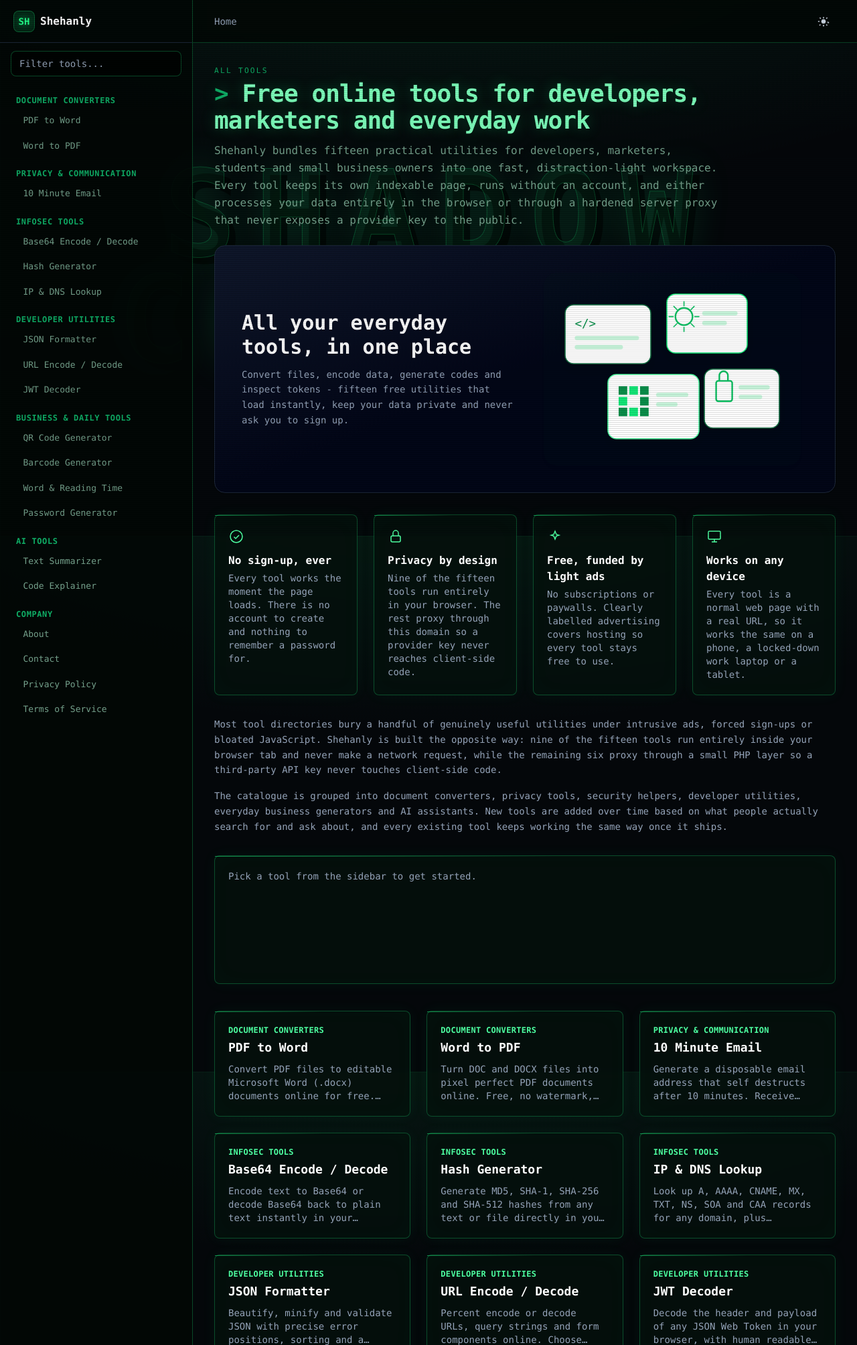
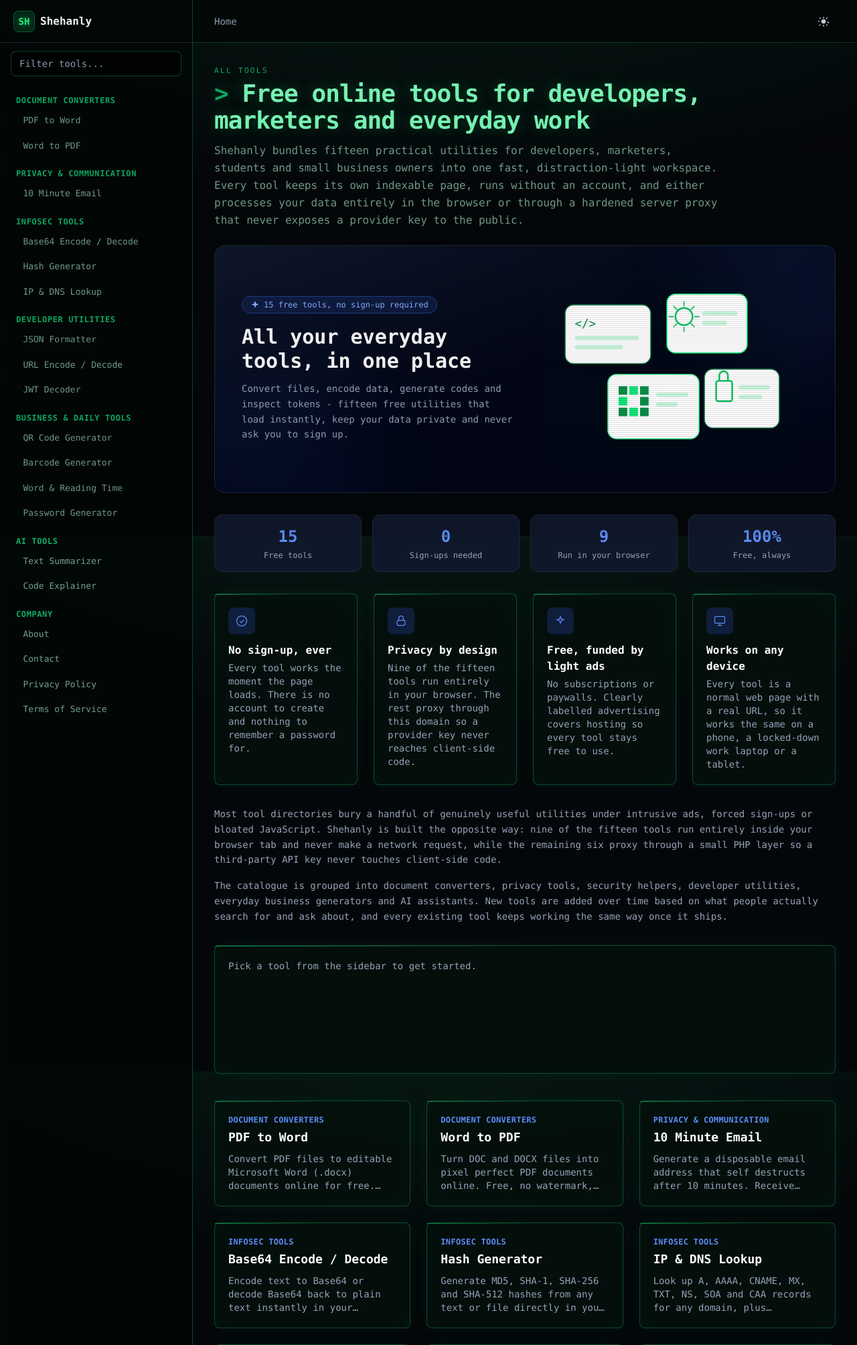
Before and after one commit to LSDF/web-utility-suite, a PHP site: page / in a window 1280 px wide. Shown: the top 2008 px of the page at 67% size. Run offline with PHP 8.4, Linux system fonts and the light colour scheme; some libraries are stand-ins or nearby versions.

Commit message:
Redesign homepage: remove terminal theme, add modern light/blue styling

```diff
--- a/index.php
+++ b/index.php
@@ -154,7 +154,7 @@ foreach ($routes as $key => $item) {
 </script>
 <meta charset="utf-8">
 <meta name="viewport" content="width=device-width, initial-scale=1">
-<meta name="theme-color" content="#04070a">
+<meta name="theme-color" content="#0b1220">
 
 <title><?= e($title) ?></title>
 <meta name="description" content="<?= e($description) ?>">
@@ -190,6 +190,11 @@ foreach ($routes as $key => $item) {
 <script type="application/ld+json"><?= json_encode($faqSchema, JSON_UNESCAPED_SLASHES) ?></script>
 <?php endif; ?>
 
+<!-- A normal, friendly UI typeface instead of the old monospace terminal look -->
+<link rel="preconnect" href="https://fonts.googleapis.com">
+<link rel="preconnect" href="https://fonts.gstatic.com" crossorigin>
+<link href="https://fonts.googleapis.com/css2?family=Inter:wght@400;500;600;700;800&display=swap" rel="stylesheet">
+
 <!-- Tailwind. Swap for the compiled file in production, see DEPLOYMENT.md -->
 <script src="https://cdn.tailwindcss.com?plugins=forms,typography"></script>
 <script>
@@ -198,12 +203,12 @@ foreach ($routes as $key => $item) {
     theme: {
       extend: {
         colors: {
-          brand: { 50:'#04120c',100:'#061c13',200:'#0a2f1f',300:'#0e6b3f',400:'#4dffa1',
-                   500:'#22ff88',600:'#12e878',700:'#0bbf61',800:'#0a8f4a',900:'#075f32' }
+          brand: { 50:'#eef4ff',100:'#dbe7ff',200:'#b8d0ff',300:'#8bb0ff',400:'#5c8cf5',
+                    500:'#3b6fe0',600:'#2c56c9',700:'#2545a3',800:'#1f3a86',900:'#1a2f6b' }
         },
         fontFamily: {
-          sans: ['ui-monospace','JetBrains Mono','Fira Code','SFMono-Regular','Menlo','Consolas','monospace'],
-          mono: ['ui-monospace','JetBrains Mono','Fira Code','SFMono-Regular','Menlo','Consolas','monospace']
+          sans: ['Inter','ui-sans-serif','system-ui','-apple-system','Segoe UI','Roboto','Helvetica Neue','Arial','sans-serif'],
+          mono: ['ui-monospace','SFMono-Regular','Menlo','Consolas','monospace']
         }
       }
     }
@@ -215,9 +220,6 @@ foreach ($routes as $key => $item) {
 <body class="h-full bg-slate-50 text-slate-800 antialiased dark:bg-slate-950 dark:text-slate-200">
 
 <a href="#main" class="sr-only focus:not-sr-only focus:absolute focus:z-50 focus:m-3 focus:rounded focus:bg-brand-600 focus:px-4 focus:py-2 focus:text-white">Skip to content</a>
-
-<!-- The name, behind every page. Decorative only: aria-hidden, no pointer events. -->
-<div class="wordmark" aria-hidden="true"><span>SHADOW</span><span>CHEETAH</span></div>
 
 <div class="relative z-10 flex min-h-full">
 
@@ -238,45 +240,80 @@ foreach ($routes as $key => $item) {
 
 <?php if ($isHome && !$is404): ?>
 <!-- Hero: quick visual intro with an illustration -->
-<section class="mb-8 overflow-hidden rounded-2xl border border-slate-200 bg-gradient-to-br from-brand-50 via-white to-white shadow-sm dark:border-slate-800 dark:from-slate-900 dark:via-slate-950 dark:to-slate-950">
-<div class="grid items-center gap-8 p-6 sm:grid-cols-2 sm:p-10">
+<section class="relative mb-8 overflow-hidden rounded-2xl border border-slate-200 bg-gradient-to-br from-brand-50 via-white to-white shadow-sm dark:border-slate-800 dark:from-slate-900 dark:via-slate-950 dark:to-slate-950">
+<div class="pointer-events-none absolute -right-24 -top-24 h-72 w-72 rounded-full bg-brand-200/40 blur-3xl dark:bg-brand-500/10" aria-hidden="true"></div>
+<div class="pointer-events-none absolute -bottom-24 -left-16 h-72 w-72 rounded-full bg-brand-100/50 blur-3xl dark:bg-brand-700/10" aria-hidden="true"></div>
+<div class="relative grid items-center gap-8 p-6 sm:grid-cols-2 sm:p-10">
 <div>
-<h2 class="text-2xl font-bold text-slate-900 dark:text-white sm:text-3xl">All your everyday tools, in one place</h2>
+<span class="inline-flex items-center gap-1.5 rounded-full border border-brand-200 bg-brand-50 px-3 py-1 text-xs font-medium text-brand-700 dark:border-brand-800 dark:bg-brand-900/40 dark:text-brand-300">
+<svg class="h-3.5 w-3.5" viewBox="0 0 24 24" fill="currentColor" aria-hidden="true"><path d="M12 2l2.5 6.5L21 11l-6.5 2.5L12 20l-2.5-6.5L3 11l6.5-2.5z"></path></svg>
+15 free tools, no sign-up required
+</span>
+<h2 class="mt-4 text-2xl font-bold text-slate-900 dark:text-white sm:text-3xl">All your everyday tools, in one place</h2>
 <p class="mt-3 text-sm leading-relaxed text-slate-600 dark:text-slate-400">Convert files, encode data, generate codes and inspect tokens - fifteen free utilities that load instantly, keep your data private and never ask you to sign up.</p>
 </div>
 <img src="/assets/img/home/hero.svg" alt="Illustration of the Web Utility Suite tool categories" class="mx-auto w-full max-w-sm drop-shadow-lg" loading="eager" width="480" height="360">
 </div>
 </section>
+
+<!-- Quick stats strip -->
+<section class="mb-8 grid grid-cols-2 gap-4 sm:grid-cols-4">
+<div class="rounded-xl border border-slate-200 bg-white p-4 text-center dark:border-slate-800 dark:bg-slate-900">
+<p class="text-2xl font-bold text-brand-600 dark:text-brand-400">15</p>
+<p class="mt-1 text-xs text-slate-500 dark:text-slate-400">Free tools</p>
+</div>
+<div class="rounded-xl border border-slate-200 bg-white p-4 text-center dark:border-slate-800 dark:bg-slate-900">
+<p class="text-2xl font-bold text-brand-600 dark:text-brand-400">0</p>
+<p class="mt-1 text-xs text-slate-500 dark:text-slate-400">Sign-ups needed</p>
+</div>
+<div class="rounded-xl border border-slate-200 bg-white p-4 text-center dark:border-slate-800 dark:bg-slate-900">
+<p class="text-2xl font-bold text-brand-600 dark:text-brand-400">9</p>
+<p class="mt-1 text-xs text-slate-500 dark:text-slate-400">Run in your browser</p>
+</div>
+<div class="rounded-xl border border-slate-200 bg-white p-4 text-center dark:border-slate-800 dark:bg-slate-900">
+<p class="text-2xl font-bold text-brand-600 dark:text-brand-400">100%</p>
+<p class="mt-1 text-xs text-slate-500 dark:text-slate-400">Free, always</p>
+</div>
+</section>
+
 <!-- Quick trust signals, each with a small original inline icon -->
 <section class="mb-8 grid gap-6 sm:grid-cols-2 lg:grid-cols-4">
-<div class="card">
-<svg class="h-6 w-6 text-brand-600 dark:text-brand-400" viewBox="0 0 24 24" fill="none" stroke="currentColor" stroke-width="1.5" aria-hidden="true">
+<div class="card transition hover:-translate-y-0.5 hover:shadow-md">
+<span class="inline-flex h-10 w-10 items-center justify-center rounded-lg bg-brand-100 text-brand-600 dark:bg-brand-900/50 dark:text-brand-400">
+<svg class="h-5 w-5" viewBox="0 0 24 24" fill="none" stroke="currentColor" stroke-width="1.5" aria-hidden="true">
 <circle cx="12" cy="12" r="9"></circle>
 <path d="M8.5 12.5l2.5 2.5 5-5"></path>
 </svg>
+</span>
 <h2 class="mt-3 text-base font-semibold text-slate-900 dark:text-white">No sign-up, ever</h2>
 <p class="mt-1 text-sm text-slate-600 dark:text-slate-400">Every tool works the moment the page loads. There is no account to create and nothing to remember a password for.</p>
 </div>
-<div class="card">
-<svg class="h-6 w-6 text-brand-600 dark:text-brand-400" viewBox="0 0 24 24" fill="none" stroke="currentColor" stroke-width="1.5" aria-hidden="true">
+<div class="card transition hover:-translate-y-0.5 hover:shadow-md">
+<span class="inline-flex h-10 w-10 items-center justify-center rounded-lg bg-brand-100 text-brand-600 dark:bg-brand-900/50 dark:text-brand-400">
+<svg class="h-5 w-5" viewBox="0 0 24 24" fill="none" stroke="currentColor" stroke-width="1.5" aria-hidden="true">
 <rect x="5" y="11" width="14" height="9" rx="2"></rect>
 <path d="M8 11V7a4 4 0 018 0v4"></path>
 </svg>
+</span>
 <h2 class="mt-3 text-base font-semibold text-slate-900 dark:text-white">Privacy by design</h2>
 <p class="mt-1 text-sm text-slate-600 dark:text-slate-400">Nine of the fifteen tools run entirely in your browser. The rest proxy through this domain so a provider key never reaches client-side code.</p>
 </div>
-<div class="card">
-<svg class="h-6 w-6 text-brand-600 dark:text-brand-400" viewBox="0 0 24 24" fill="none" stroke="currentColor" stroke-width="1.5" aria-hidden="true">
+<div class="card transition hover:-translate-y-0.5 hover:shadow-md">
+<span class="inline-flex h-10 w-10 items-center justify-center rounded-lg bg-brand-100 text-brand-600 dark:bg-brand-900/50 dark:text-brand-400">
+<svg class="h-5 w-5" viewBox="0 0 24 24" fill="none" stroke="currentColor" stroke-width="1.5" aria-hidden="true">
 <path d="M12 4l1.8 4.6L18 10l-4.2 1.4L12 16l-1.8-4.6L6 10l4.2-1.4z"></path>
 </svg>
+</span>
 <h2 class="mt-3 text-base font-semibold text-slate-900 dark:text-white">Free, funded by light ads</h2>
 <p class="mt-1 text-sm text-slate-600 dark:text-slate-400">No subscriptions or paywalls. Clearly labelled advertising covers hosting so every tool stays free to use.</p>
 </div>
-<div class="card">
-<svg class="h-6 w-6 text-brand-600 dark:text-brand-400" viewBox="0 0 24 24" fill="none" stroke="currentColor" stroke-width="1.5" aria-hidden="true">
+<div class="card transition hover:-translate-y-0.5 hover:shadow-md">
+<span class="inline-flex h-10 w-10 items-center justify-center rounded-lg bg-brand-100 text-brand-600 dark:bg-brand-900/50 dark:text-brand-400">
+<svg class="h-5 w-5" viewBox="0 0 24 24" fill="none" stroke="currentColor" stroke-width="1.5" aria-hidden="true">
 <rect x="3" y="4" width="18" height="12" rx="1.5"></rect>
 <path d="M8 20h8M12 16v4"></path>
 </svg>
+</span>
 <h2 class="mt-3 text-base font-semibold text-slate-900 dark:text-white">Works on any device</h2>
 <p class="mt-1 text-sm text-slate-600 dark:text-slate-400">Every tool is a normal web page with a real URL, so it works the same on a phone, a locked-down work laptop or a tablet.</p>
 </div>
@@ -311,7 +348,7 @@ This tool needs JavaScript. The description above is served without it so the pa
 <section class="mt-10 grid gap-6 sm:grid-cols-2 lg:grid-cols-3">
 <?php foreach ($toolGroups as $category => $items): ?>
 <?php foreach ($items as $item): ?>
-<a href="/<?= e($item['slug']) ?>" data-spa class="card block transition hover:-translate-y-0.5 hover:border-brand-400 hover:shadow-lg">
+<a href="/<?= e($item['slug']) ?>" data-spa class="card block transition hover:-translate-y-0.5 hover:border-brand-300 hover:shadow-lg dark:hover:border-brand-700">
 <p class="text-xs font-semibold uppercase tracking-wide text-brand-600 dark:text-brand-400"><?= e($category) ?></p>
 <h2 class="mt-1 text-lg font-semibold text-slate-900 dark:text-white"><?= e($item['nav']) ?></h2>
 <p class="mt-2 line-clamp-3 text-sm text-slate-600 dark:text-slate-400"><?= e($item['description']) ?></p>
@@ -341,9 +378,9 @@ This tool needs JavaScript. The description above is served without it so the pa
 </div>
 
 <script>
-window.__SITE__ = <?= json_encode(['name' => $siteName, 'url' => $siteUrl], JSON_UNESCAPED_SLASHES) ?>;
-window.__ROUTES__ = <?= json_encode($clientRoutes, JSON_UNESCAPED_SLASHES | JSON_UNESCAPED_UNICODE) ?>;
-window.__SLUG__ = <?= json_encode($route['slug']) ?>;
+  window.__SITE__ = <?= json_encode(['name' => $siteName, 'url' => $siteUrl], JSON_UNESCAPED_SLASHES) ?>;
+  window.__ROUTES__ = <?= json_encode($clientRoutes, JSON_UNESCAPED_SLASHES | JSON_UNESCAPED_UNICODE) ?>;
+  window.__SLUG__ = <?= json_encode($route['slug']) ?>;
 </script>
 
 <!-- Third party generators, loaded once, zero server cost -->
```
